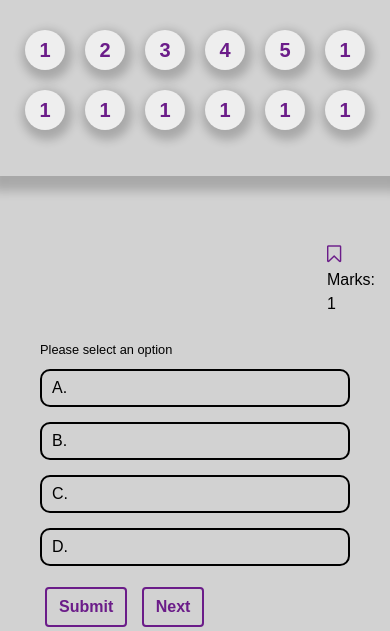
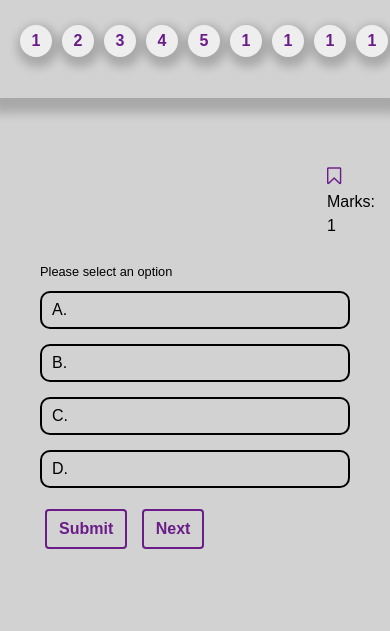
Before and after one commit to Nisheshg5/Quiz-WebApp, a Django app: template quiz_app/templates/quiz_app/quiz.html in a window 390 px wide. Shown: the part 80-711 px from the top of the page. After the commit the page ends 629 px from the top, so only its background shows below. Run offline with Django 3.2, Linux system fonts and the light colour scheme; the template is opened without the code that fills it, so the values that code supplies are empty; some libraries are stand-ins or nearby versions.

Commit message:
add the qiestions

```diff
--- a/quiz_app/static/quiz_app/css/quiz.css
+++ b/quiz_app/static/quiz_app/css/quiz.css
@@ -244,6 +244,23 @@ pre
 }
 
 @media(max-width:768px) {
+    .sidebar
+    {
+        overflow-x: scroll;
+    }
+    .circle-wrap
+    {
+        display: inline-flex;
+        flex-wrap:nowrap;
+    }
+    .circle-wrap .circle,
+    .circle-wrap .circle.unattempt
+    {
+        width:32px;
+        height:32px;
+        margin:5px;
+        font-size:16px;
+    }
     .main
     {
         margin: 20px auto;
```
Also changed, not shown: quiz_app/views.py (+4 -4 lines).
